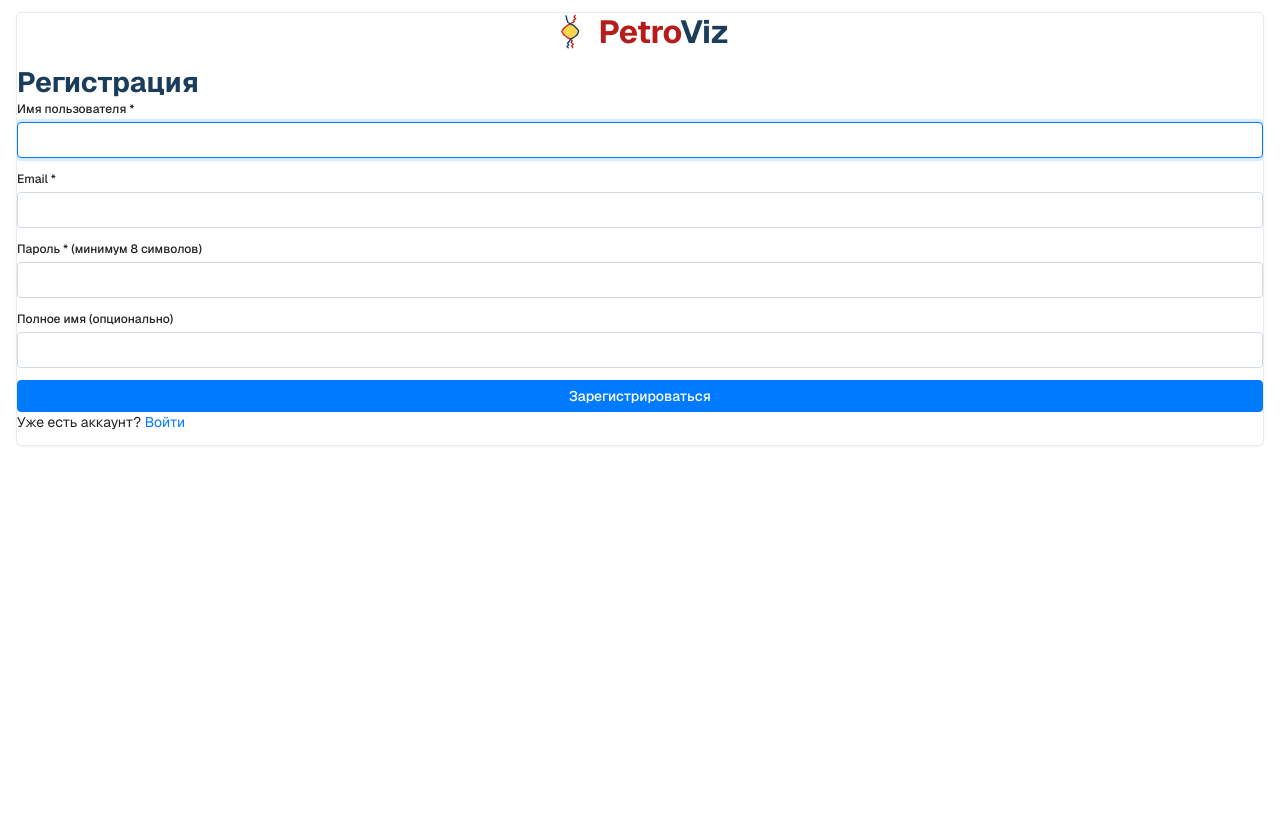
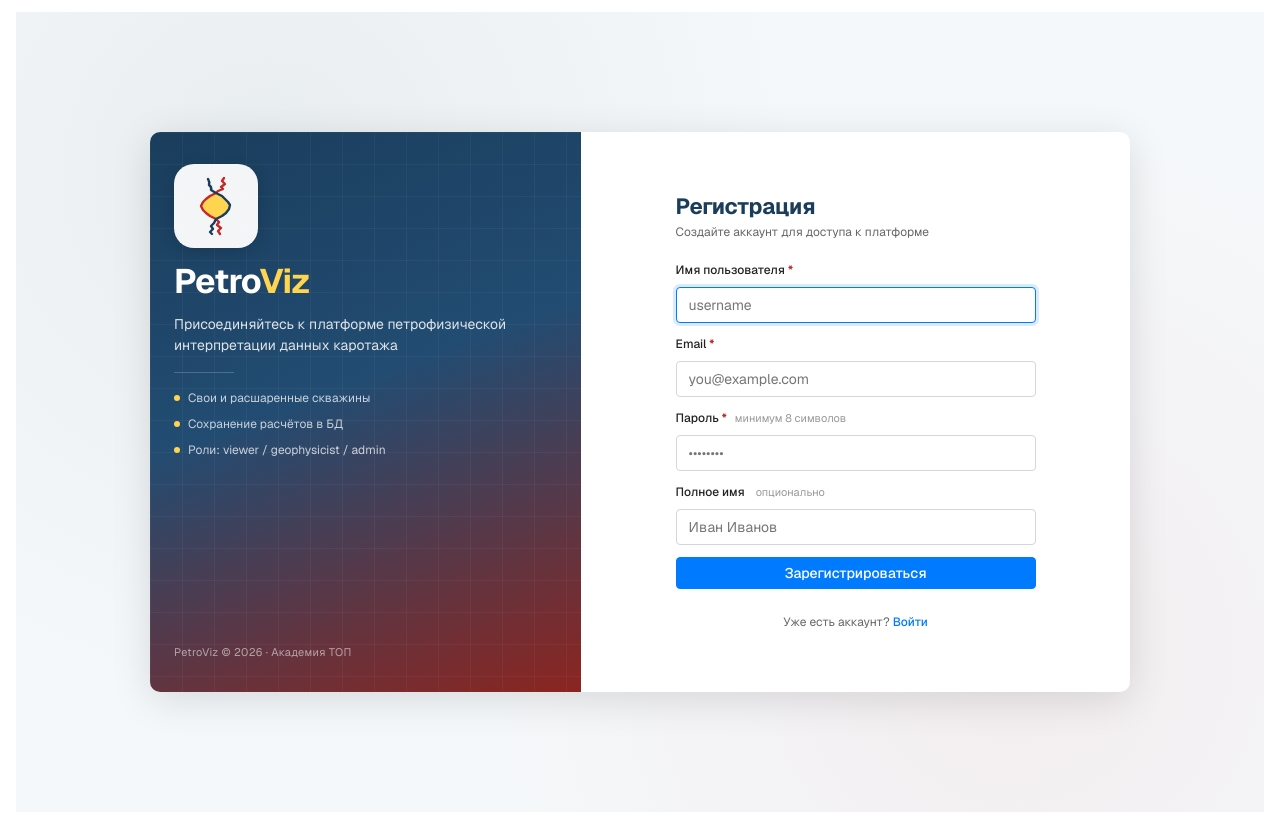
Before and after one commit to Egorinskiy/PetroViz, a React (Vite) app in the folder frontend/: page /register in a window 1280 px wide. Before the commit the page ends 800 px from the top, so only its background shows below. Built offline with nearby package versions, Linux system fonts and the light colour scheme.

Commit message:
polish(frontend): two-column auth pages with branded banner (B8)

```diff
--- a/frontend/src/App.css
+++ b/frontend/src/App.css
@@ -549,17 +549,282 @@
 }
 
 /* ============================================================================
-   AUTH PAGES (дополнение к design-system)
+   AUTH PAGES — двухколоночный layout (баннер + форма)
    ============================================================================ */
 
-.auth-logo {
+.auth-page {
+  min-height: 100vh;
   display: flex;
+  align-items: center;
   justify-content: center;
-  margin-bottom: var(--space-4);
+  padding: var(--space-5);
+  background:
+    radial-gradient(circle at 20% 20%, rgba(26, 61, 92, 0.06), transparent 45%),
+    radial-gradient(circle at 80% 80%, rgba(198, 40, 40, 0.05), transparent 45%),
+    var(--color-bg-muted);
+}
+
+.auth-layout {
+  display: flex;
+  width: 100%;
+  max-width: 980px;
+  min-height: 560px;
+  background: #fff;
+  border-radius: var(--radius-lg);
+  box-shadow: 0 8px 40px rgba(0, 0, 0, 0.12);
+  overflow: hidden;
+}
+
+.auth-layout--narrow {
+  max-width: 480px;
+  min-height: auto;
+}
+
+/* --- ЛЕВЫЙ БАННЕР --- */
+.auth-banner {
+  flex: 0 0 44%;
+  display: flex;
+  flex-direction: column;
+  justify-content: space-between;
+  padding: var(--space-6) var(--space-5);
+  color: #fff;
+  background:
+    linear-gradient(160deg, #1A3D5C 0%, #224C72 45%, #8B2520 100%);
+  position: relative;
+  overflow: hidden;
+}
+
+/* Декоративный паттерн: тонкие линии сетки */
+.auth-banner::before {
+  content: '';
+  position: absolute;
+  inset: 0;
+  background-image:
+    linear-gradient(rgba(255, 255, 255, 0.04) 1px, transparent 1px),
+    linear-gradient(90deg, rgba(255, 255, 255, 0.04) 1px, transparent 1px);
+  background-size: 32px 32px;
+  pointer-events: none;
+}
+
+.auth-banner-content {
+  position: relative;
+  z-index: 1;
+  display: flex;
+  flex-direction: column;
+  gap: var(--space-4);
+}
+
+.auth-banner-logo {
+  display: inline-flex;
+  align-items: center;
+  justify-content: center;
+  width: 84px;
+  height: 84px;
+  background: rgba(255, 255, 255, 0.95);
+  border-radius: 20px;
+  box-shadow: 0 4px 16px rgba(0, 0, 0, 0.15);
+}
+
+.auth-banner-title {
+  margin: 0;
+  font-family: var(--font-sans);
+  font-size: 34px;
+  font-weight: 700;
+  letter-spacing: -0.8px;
+  line-height: 1;
+}
+
+.auth-banner-title-petro {
+  color: #fff;
+}
+
+.auth-banner-title-viz {
+  color: #FFD54F;
+}
+
+.auth-banner-slogan {
+  margin: 0;
+  font-size: var(--fs-base);
+  line-height: 1.5;
+  color: rgba(255, 255, 255, 0.85);
+  max-width: 340px;
+}
+
+.auth-banner-divider {
+  height: 1px;
+  background: rgba(255, 255, 255, 0.2);
+  width: 60px;
+}
+
+.auth-banner-features {
+  list-style: none;
+  margin: 0;
+  padding: 0;
+  display: flex;
+  flex-direction: column;
+  gap: var(--space-2);
+  font-size: var(--fs-sm);
+  color: rgba(255, 255, 255, 0.75);
+}
+
+.auth-banner-features li {
+  display: flex;
+  align-items: center;
+  gap: var(--space-2);
+}
+
+.auth-banner-features li::before {
+  content: '';
+  display: inline-block;
+  width: 6px;
+  height: 6px;
+  border-radius: 50%;
+  background: #FFD54F;
+  flex-shrink: 0;
+}
+
+.auth-banner-footer {
+  position: relative;
+  z-index: 1;
+  font-size: var(--fs-xs);
+  color: rgba(255, 255, 255, 0.55);
+  letter-spacing: 0.3px;
+}
+
+/* --- ПРАВАЯ КОЛОНКА С ФОРМОЙ --- */
+.auth-form-side {
+  flex: 1;
+  display: flex;
+  align-items: center;
+  justify-content: center;
+  padding: var(--space-6) var(--space-6);
+  min-width: 0;
+}
+
+.auth-form {
+  width: 100%;
+  max-width: 360px;
+  display: flex;
+  flex-direction: column;
+  gap: var(--space-3);
+}
+
+.auth-form-header {
+  margin-bottom: var(--space-2);
+}
+
+.auth-form-title {
+  margin: 0 0 var(--space-1) 0;
+  font-size: 22px;
+  font-weight: var(--fw-bold);
+  color: var(--color-brand-navy);
+  letter-spacing: -0.3px;
+}
+
+.auth-form-subtitle {
+  margin: 0;
+  font-size: var(--fs-sm);
+  color: var(--color-text-muted);
+  line-height: 1.4;
 }
 
 .auth-field {
-  margin-bottom: var(--space-3);
+  display: flex;
+  flex-direction: column;
+  gap: var(--space-1);
+}
+
+.auth-required {
+  color: var(--color-danger);
+  font-weight: var(--fw-bold);
+}
+
+.auth-label-hint {
+  margin-left: var(--space-2);
+  color: var(--color-text-subtle);
+  font-size: var(--fs-xs);
+  font-weight: var(--fw-regular);
+  text-transform: none;
+  letter-spacing: 0;
+}
+
+.auth-hint {
+  margin: var(--space-3) 0 0;
+  text-align: center;
+  font-size: var(--fs-sm);
+  color: var(--color-text-muted);
+}
+
+.auth-hint a {
+  color: var(--color-accent-blue);
+  font-weight: var(--fw-medium);
+  text-decoration: none;
+}
+
+.auth-hint a:hover {
+  text-decoration: underline;
+}
+
+.auth-success-icon {
+  width: 64px;
+  height: 64px;
+  margin: 0 auto var(--space-3);
+  display: flex;
+  align-items: center;
+  justify-content: center;
+  border-radius: 50%;
+  background: var(--color-success-light);
+  color: var(--color-success);
+  font-size: 32px;
+  font-weight: var(--fw-bold);
+}
+
+/* --- Адаптив --- */
+@media (max-width: 720px) {
+  .auth-page {
+    padding: var(--space-3);
+  }
+
+  .auth-layout {
+    flex-direction: column;
+    min-height: auto;
+  }
+
+  .auth-banner {
+    flex: 0 0 auto;
+    padding: var(--space-5) var(--space-4);
+    gap: var(--space-3);
+  }
+
+  .auth-banner-content {
+    gap: var(--space-3);
+  }
+
+  .auth-banner-logo {
+    width: 56px;
+    height: 56px;
+    border-radius: 14px;
+  }
+
+  .auth-banner-title {
+    font-size: 24px;
+  }
+
+  .auth-banner-slogan {
+    font-size: var(--fs-sm);
+  }
+
+  .auth-banner-features {
+    display: none; /* на мобильном — компактнее */
+  }
+
+  .auth-banner-footer {
+    display: none;
+  }
+
+  .auth-form-side {
+    padding: var(--space-5) var(--space-4);
+  }
 }
 
 /* ============================================================================
--- a/frontend/src/pages/LoginPage.jsx
+++ b/frontend/src/pages/LoginPage.jsx
@@ -31,17 +31,49 @@ export function LoginPage() {
 
   return (
     <div className="auth-page">
-      <form className="card auth-form" onSubmit={handleSubmit}>
-        <div className="auth-logo">
-          <Logo variant="full" size={36} />
+      <div className="auth-layout">
+        {/* --- Баннер (левая колонка) --- */}
+        <aside className="auth-banner">
+          <div className="auth-banner-content">
+            <div className="auth-banner-logo">
+              <Logo variant="icon" size={64} />
             </div>
+            <h1 className="auth-banner-title">
+              <span className="auth-banner-title-petro">Petro</span>
+              <span className="auth-banner-title-viz">Viz</span>
+            </h1>
+            <p className="auth-banner-slogan">
+              Веб-платформа визуализации и петрофизической интерпретации
+              данных каротажа скважин
+            </p>
+            <div className="auth-banner-divider" />
+            <ul className="auth-banner-features">
+              <li>Загрузка LAS-файлов 1.2 / 2.0</li>
+              <li>Vshale, пористость, Sw, NTG, K</li>
+              <li>Интерактивные кросс-плоты</li>
+            </ul>
+          </div>
+          <div className="auth-banner-footer">
+            PetroViz © 2026 · Академия ТОП
+          </div>
+        </aside>
 
-        <h1>Вход</h1>
+        {/* --- Форма (правая колонка) --- */}
+        <main className="auth-form-side">
+          <form className="auth-form" onSubmit={handleSubmit}>
+            <header className="auth-form-header">
+              <h2 className="auth-form-title">Вход в систему</h2>
+              <p className="auth-form-subtitle">
+                Введите учётные данные для доступа к платформе
+              </p>
+            </header>
 
             {error && <div className="banner banner--error">{error}</div>}
 
             <div className="auth-field">
-          <label className="label" htmlFor="username">Имя пользователя</label>
+              <label className="label" htmlFor="username">
+                Имя пользователя
+              </label>
               <input
                 id="username"
                 className="input"
@@ -51,11 +83,14 @@ export function LoginPage() {
                 required
                 autoFocus
                 autoComplete="username"
+                placeholder="admin"
               />
             </div>
 
             <div className="auth-field">
-          <label className="label" htmlFor="password">Пароль</label>
+              <label className="label" htmlFor="password">
+                Пароль
+              </label>
               <input
                 id="password"
                 className="input"
@@ -64,6 +99,7 @@ export function LoginPage() {
                 onChange={(e) => setPassword(e.target.value)}
                 required
                 autoComplete="current-password"
+                placeholder="••••••••"
               />
             </div>
 
@@ -79,6 +115,8 @@ export function LoginPage() {
               Нет аккаунта? <Link to="/register">Зарегистрироваться</Link>
             </p>
           </form>
+        </main>
+      </div>
     </div>
   );
 }
--- a/frontend/src/pages/RegisterPage.jsx
+++ b/frontend/src/pages/RegisterPage.jsx
@@ -39,9 +39,18 @@ export function RegisterPage() {
   if (success) {
     return (
       <div className="auth-page">
-        <div className="card auth-form">
-          <h2>✅ Регистрация успешна</h2>
-          <p className="text-muted">Перенаправляем на страницу входа…</p>
+        <div className="auth-layout auth-layout--narrow">
+          <div className="auth-form-side">
+            <div className="auth-form">
+              <div className="auth-success-icon">✓</div>
+              <h2 className="auth-form-title" style={{ textAlign: 'center' }}>
+                Регистрация успешна
+              </h2>
+              <p className="text-muted" style={{ textAlign: 'center' }}>
+                Перенаправляем на страницу входа…
+              </p>
+            </div>
+          </div>
         </div>
       </div>
     );
@@ -49,17 +58,49 @@ export function RegisterPage() {
 
   return (
     <div className="auth-page">
-      <form className="card auth-form" onSubmit={handleSubmit}>
-        <div className="auth-logo">
-          <Logo variant="full" size={32} />
+      <div className="auth-layout">
+        {/* --- Баннер (левая колонка) --- */}
+        <aside className="auth-banner">
+          <div className="auth-banner-content">
+            <div className="auth-banner-logo">
+              <Logo variant="icon" size={64} />
             </div>
+            <h1 className="auth-banner-title">
+              <span className="auth-banner-title-petro">Petro</span>
+              <span className="auth-banner-title-viz">Viz</span>
+            </h1>
+            <p className="auth-banner-slogan">
+              Присоединяйтесь к платформе петрофизической интерпретации
+              данных каротажа
+            </p>
+            <div className="auth-banner-divider" />
+            <ul className="auth-banner-features">
+              <li>Свои и расшаренные скважины</li>
+              <li>Сохранение расчётов в БД</li>
+              <li>Роли: viewer / geophysicist / admin</li>
+            </ul>
+          </div>
+          <div className="auth-banner-footer">
+            PetroViz © 2026 · Академия ТОП
+          </div>
+        </aside>
 
-        <h1>Регистрация</h1>
+        {/* --- Форма (правая колонка) --- */}
+        <main className="auth-form-side">
+          <form className="auth-form" onSubmit={handleSubmit}>
+            <header className="auth-form-header">
+              <h2 className="auth-form-title">Регистрация</h2>
+              <p className="auth-form-subtitle">
+                Создайте аккаунт для доступа к платформе
+              </p>
+            </header>
 
             {error && <div className="banner banner--error">{error}</div>}
 
             <div className="auth-field">
-          <label className="label" htmlFor="reg-username">Имя пользователя *</label>
+              <label className="label" htmlFor="reg-username">
+                Имя пользователя <span className="auth-required">*</span>
+              </label>
               <input
                 id="reg-username"
                 className="input"
@@ -70,11 +111,14 @@ export function RegisterPage() {
                 minLength={3}
                 maxLength={64}
                 autoFocus
+                placeholder="username"
               />
             </div>
 
             <div className="auth-field">
-          <label className="label" htmlFor="reg-email">Email *</label>
+              <label className="label" htmlFor="reg-email">
+                Email <span className="auth-required">*</span>
+              </label>
               <input
                 id="reg-email"
                 className="input"
@@ -82,11 +126,15 @@ export function RegisterPage() {
                 value={form.email}
                 onChange={handleChange('email')}
                 required
+                placeholder="you@example.com"
               />
             </div>
 
             <div className="auth-field">
-          <label className="label" htmlFor="reg-password">Пароль * (минимум 8 символов)</label>
+              <label className="label" htmlFor="reg-password">
+                Пароль <span className="auth-required">*</span>
+                <span className="auth-label-hint">минимум 8 символов</span>
+              </label>
               <input
                 id="reg-password"
                 className="input"
@@ -96,17 +144,21 @@ export function RegisterPage() {
                 required
                 minLength={8}
                 autoComplete="new-password"
+                placeholder="••••••••"
               />
             </div>
 
             <div className="auth-field">
-          <label className="label" htmlFor="reg-fullname">Полное имя (опционально)</label>
+              <label className="label" htmlFor="reg-fullname">
+                Полное имя <span className="auth-label-hint">опционально</span>
+              </label>
               <input
                 id="reg-fullname"
                 className="input"
                 type="text"
                 value={form.full_name}
                 onChange={handleChange('full_name')}
+                placeholder="Иван Иванов"
               />
             </div>
 
@@ -122,6 +174,8 @@ export function RegisterPage() {
               Уже есть аккаунт? <Link to="/login">Войти</Link>
             </p>
           </form>
+        </main>
+      </div>
     </div>
   );
 }
```
Lines whose indentation alone changed are shown as unchanged.
